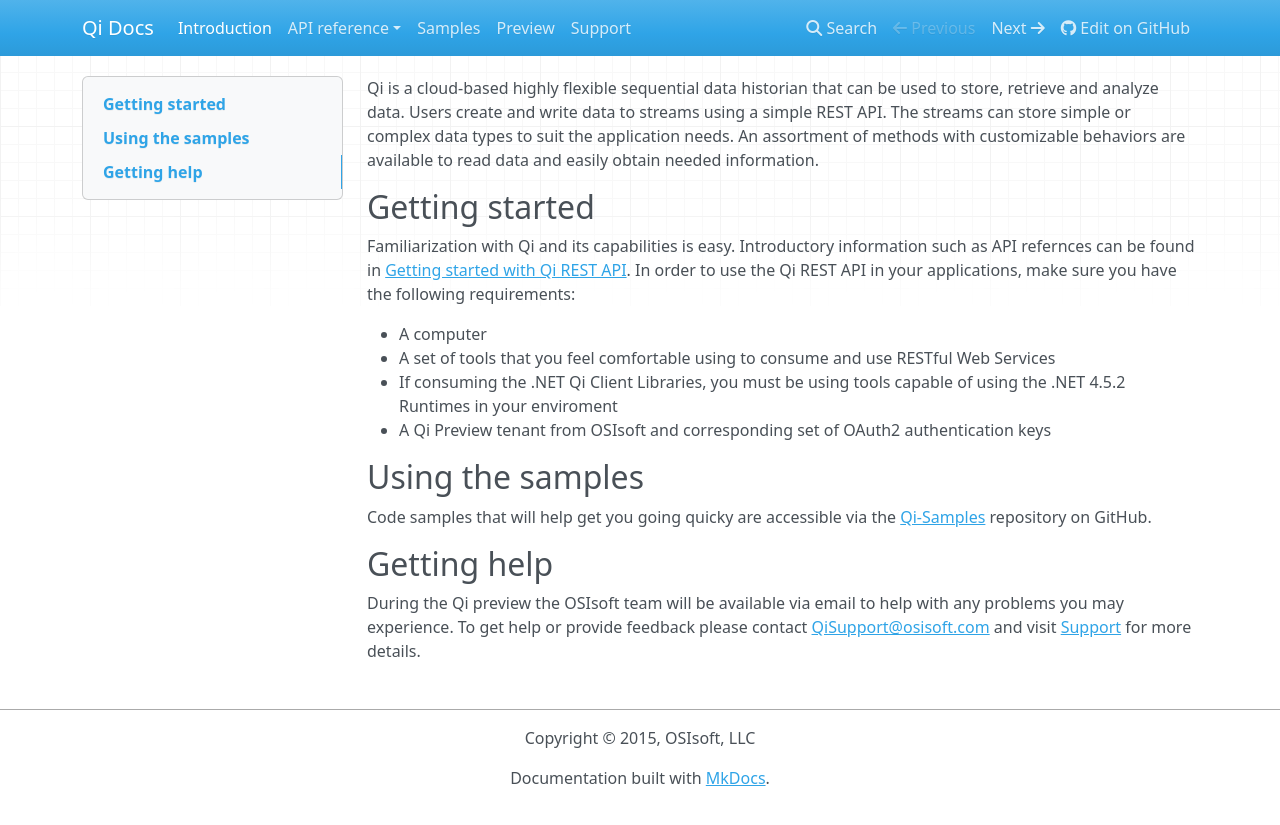
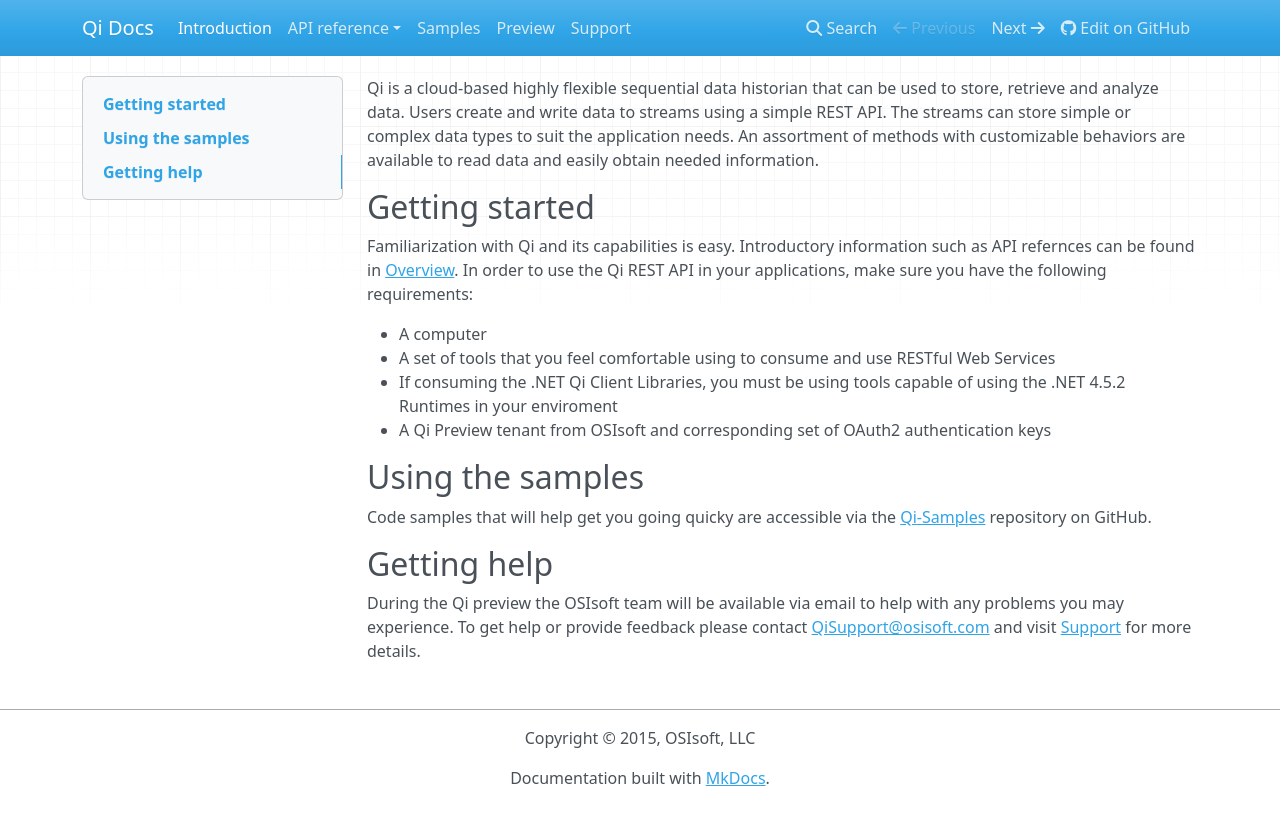
Before and after one commit to ssuryanarayanan/Qi-Docs, an MkDocs documentation site: the page built from docs/index.md, in a window 1280 px wide. Shown: the top 825 px of the page. Built offline with MkDocs 1.6.1, drawn with Linux system fonts in a browser that asks for light colours; nearby versions of some CDN libraries; old or Windows-style settings are respelled for this version of MkDocs.

Commit message:
Update index.md

```diff
--- a/docs/index.md
+++ b/docs/index.md
@@ -1,7 +1,7 @@
 Qi is a cloud-based highly flexible sequential data historian that can be used to store, retrieve and analyze data. Users create and write data to streams using a simple REST API. The streams can store simple or complex data types to suit the application needs. An assortment of methods with customizable behaviors are available to read data and easily obtain needed information.
 
 ## Getting started
-Familiarization with Qi and its capabilities is easy. Introductory information such as API refernces can be found in [Getting started with Qi REST API](https://qi-docs.readthedocs.org/en/latest/Overview/). In order to use the Qi REST API in your applications, make sure you have the following requirements:
+Familiarization with Qi and its capabilities is easy. Introductory information such as API refernces can be found in [Overview](https://qi-docs.readthedocs.org/en/latest/Overview/). In order to use the Qi REST API in your applications, make sure you have the following requirements:
 
 - A computer
 - A set of tools that you feel comfortable using to consume and use RESTful Web Services
```
